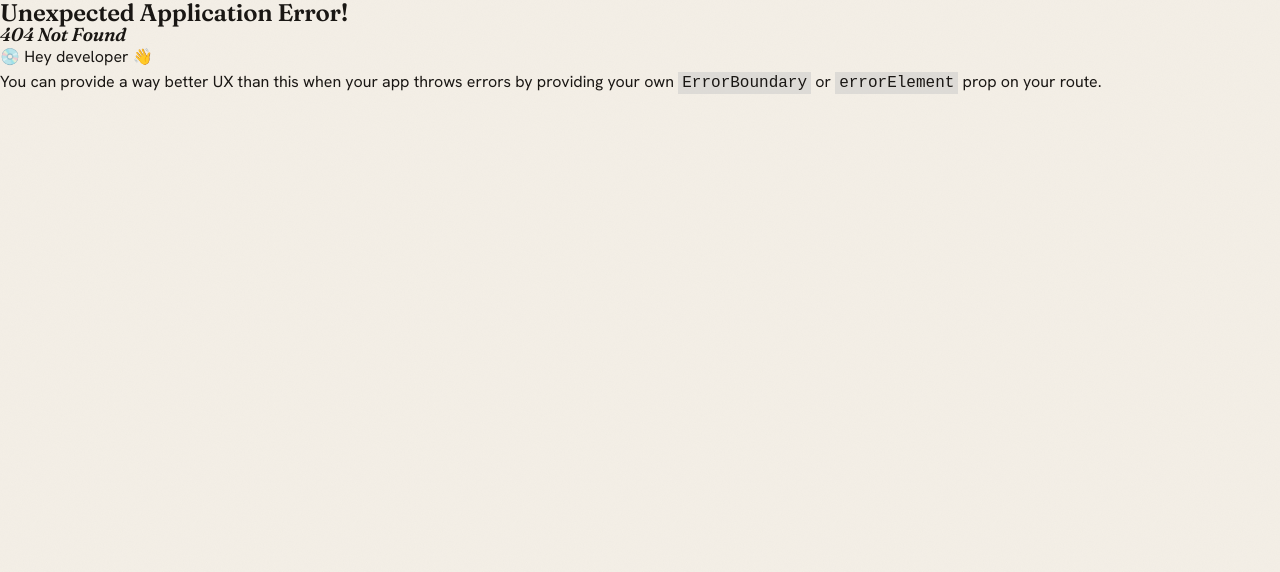
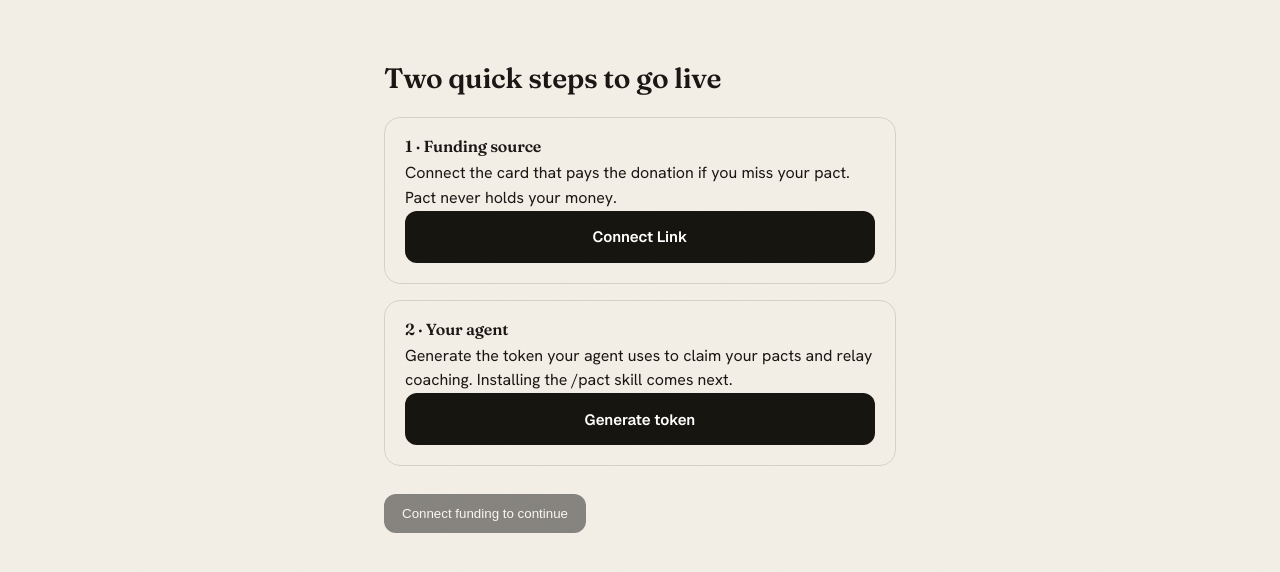
Before and after one commit to chadd40/pact, a React (Vite) app in the folder web/: page /onboard in a window 1280 px wide. Before the commit this address had no page. Shown: the top 572 px of the page. Built offline with nearby package versions, Linux system fonts and the light colour scheme; no server answers.

Commit message:
feat(web): post-seal onboarding gate — funding (Link) then agent, then dashboard
Co-Authored-By: Claude Sonnet 4.6 <noreply@anthropic.com>

```diff
--- a/web/src/main.tsx
+++ b/web/src/main.tsx
@@ -9,6 +9,7 @@ import { App } from "./App";
 import { AppShell } from "./components/AppShell";
 import { Landing } from "./screens/Landing";
 import { Create } from "./screens/Create";
+import { Onboard } from "./screens/Onboard";
 import { Home } from "./screens/Home";
 import { PactDetail } from "./screens/PactDetail";
 import { Coach } from "./screens/Coach";
@@ -38,6 +39,7 @@ const router = createBrowserRouter([
       // Full-bleed, no app shell.
       { path: "/", element: <RootEntry /> },
       { path: "/create", element: <Create /> },
+      { path: "/onboard", element: <Onboard /> },
       // In-app: persistent sidebar shell.
       {
         element: <AppShell />,
--- a/web/src/screens/Create.tsx
+++ b/web/src/screens/Create.tsx
@@ -276,7 +276,13 @@ export function Create({ embedded = false }: { embedded?: boolean } = {}) {
   };
 
   const openPact = () => {
-    if (created) navigate(`/pact/${created.id}`);
+    if (created) {
+      if (isDesktop()) {
+        navigate("/onboard", { state: { pactId: created.id } });
+      } else {
+        navigate(`/pact/${created.id}`);
+      }
+    }
   };
 
   // Web mode: instead of sealing locally, encode a draft and hand it off to
--- /dev/null
+++ b/web/src/screens/Onboard.tsx
@@ -0,0 +1,54 @@
+import { useEffect, useState } from "react";
+import { useNavigate } from "react-router-dom";
+import { api, DEMO_OWNER } from "../api";
+import type { LinkStatus } from "../types";
+import "./onboard.css";
+
+export function Onboard() {
+  const navigate = useNavigate();
+  const [link, setLink] = useState<LinkStatus | null>(null);
+  const [token, setToken] = useState<string | null>(null);
+  const [busy, setBusy] = useState<string | null>(null);
+
+  useEffect(() => { api.linkStatus(DEMO_OWNER).then(setLink).catch(() => setLink(null)); }, []);
+
+  const connect = async () => {
+    setBusy("link");
+    try { await api.linkConnect(DEMO_OWNER); setLink(await api.linkStatus(DEMO_OWNER)); }
+    finally { setBusy(null); }
+  };
+  const mint = async () => {
+    setBusy("token");
+    try { setToken((await api.mintAgentToken(DEMO_OWNER)).token); } finally { setBusy(null); }
+  };
+
+  const fundingDone = !!link?.connected;
+  const agentDone = !!token; // M2: minting the token is the gate; real /pact skill install is M3.
+
+  return (
+    <div className="onb">
+      <h1 className="onb-title">Two quick steps to go live</h1>
+
+      <section className={`onb-step ${fundingDone ? "done" : ""}`}>
+        <h2>1 · Funding source</h2>
+        <p>Connect the card that pays the donation if you miss your pact. Pact never holds your money.</p>
+        {fundingDone
+          ? <div className="onb-ok">Connected ✓ · {link?.funding_ref}</div>
+          : <button className="ov-btn" onClick={connect} disabled={busy === "link"}>{busy === "link" ? "Connecting…" : "Connect Link"}</button>}
+      </section>
+
+      <section className={`onb-step ${agentDone ? "done" : ""}`}>
+        <h2>2 · Your agent</h2>
+        <p>Generate the token your agent uses to claim your pacts and relay coaching. Installing the /pact skill comes next.</p>
+        {agentDone
+          ? <div className="onb-ok">Token ready ✓ — paste it into your agent</div>
+          : <button className="ov-btn" onClick={mint} disabled={busy === "token"}>{busy === "token" ? "…" : "Generate token"}</button>}
+        {token && <code className="onb-token">{token}</code>}
+      </section>
+
+      <button className="onb-finish" disabled={!fundingDone} onClick={() => navigate("/dashboard")}>
+        {fundingDone ? "Go to dashboard" : "Connect funding to continue"}
+      </button>
+    </div>
+  );
+}
--- /dev/null
+++ b/web/src/screens/onboard.css
@@ -0,0 +1,9 @@
+.onb { max-width: 560px; margin: 0 auto; padding: 64px 24px; }
+.onb-title { font-size: 28px; margin-bottom: 24px; }
+.onb-step { padding: 20px; border: 1px solid var(--hair, rgba(0,0,0,.12)); border-radius: 16px; margin-bottom: 16px; }
+.onb-step.done { opacity: .8; }
+.onb-step h2 { font-size: 16px; margin: 0 0 6px; }
+.onb-ok { color: var(--good, #2e7d32); font-size: 14px; }
+.onb-token { display: block; margin-top: 10px; padding: 8px 10px; border-radius: 8px; background: var(--muted, #f3f3f3); font-size: 12px; word-break: break-all; }
+.onb-finish { margin-top: 12px; padding: 12px 18px; border: none; border-radius: 12px; background: var(--accent, #1a1a1a); color: #fff; cursor: pointer; }
+.onb-finish:disabled { opacity: .5; cursor: not-allowed; }
```
